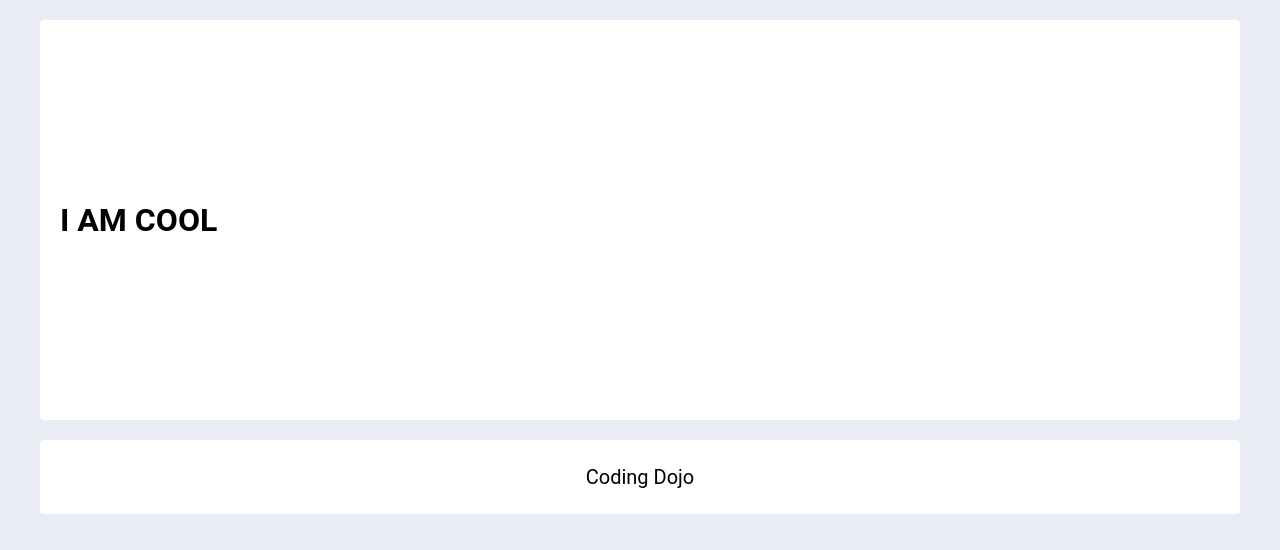
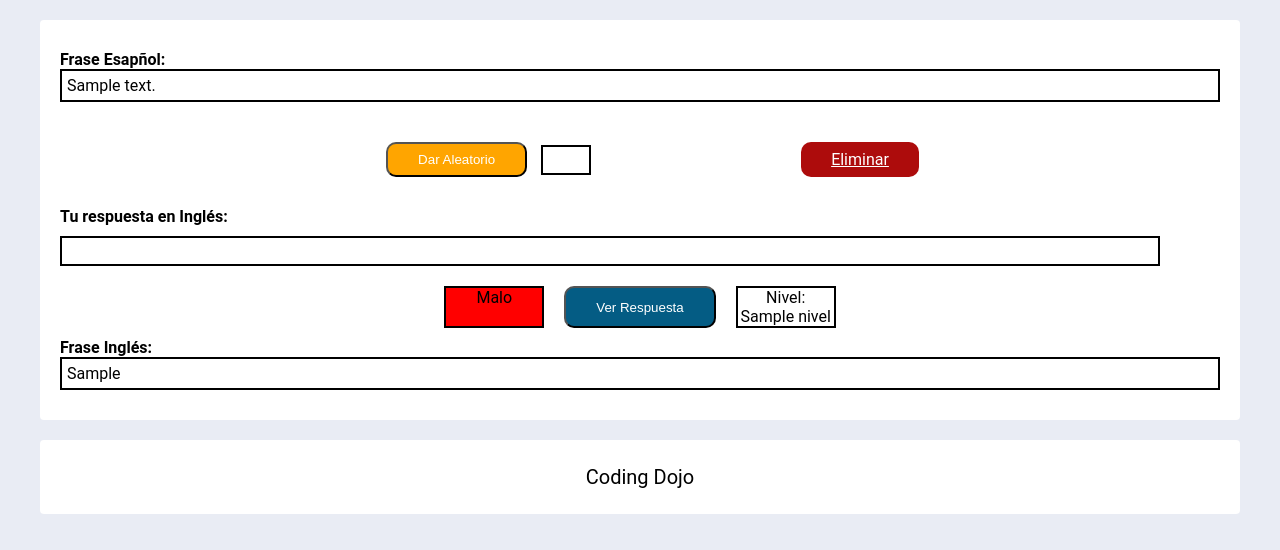
Before and after one commit to jcampillay8/rebase-2, a Django app: template apps/rebase_app/templates/rebase/phrase2.html in a window 1280 px wide. Shown: the part 250-800 px from the top of the page. Run offline with Django 3.2, Linux system fonts and the light colour scheme; the template is opened without the code that fills it: most values are stand-ins (such as "Sample title", 1, 10 or a date in 2020).

Commit message:
Ventana Estudio terminada asoectos más importantes, faltan detalles

```diff
--- a/apps/rebase_app/templates/rebase/phrase.html
+++ b/apps/rebase_app/templates/rebase/phrase.html
@@ -26,6 +26,7 @@
             <input type="text" name='answer_sentence' class='answer_sentence'>
             <div class="btn_respuesta_nivel" >
                 <p></p>
+                <input type="hidden" value="{{contador}}" name='contador'>
                 <button type="submit" value='submit' class="btn_answer">Ver Respuesta</button>
                 <p>Nivel: {{ nivel }}</p>
             </div>
--- a/apps/rebase_app/templates/rebase/phrase2.html
+++ b/apps/rebase_app/templates/rebase/phrase2.html
@@ -4,6 +4,42 @@
 {% block title %} Rebase|Home {% endblock %}
 
 {% block content %}
-    <h1>I AM COOL</h1>
+<div class="row2">
+    <div class="row2_1">
+        <h4>Frase Esapñol: </h4>
+        <p>{{text_esp}}</p>
+    </div>
+    <div class="row2_2">
+        <form action="/rebase/phrase" method='POST'>
+            {% csrf_token %}
+            <button type="submit" value='submit' class="btn_translate">Dar Aleatorio</button>
+
+            <input type="number" value="{{contador}}" name='contador' class="contador">
+        </form>
+
+        <a href="delete/{{text.id}}" class="btn-out" style="margin-left: 200px;">Eliminar</a>
+    </div>
+    <div class="row2_3">
+        <form action="/rebase/phrase2" method='POST'>
+        {% csrf_token %}
+        <h4>Tu respuesta en Inglés:</h4>
+        <input type="text" name='answer_sentence' class='answer_sentence'>
+        <div class="btn_respuesta_nivel" >
+            {% if answer == 'correcto' %}
+            <p style="background-color: green;">Bueno</p>
+            {% else %}
+            <p style="background-color: red;">Malo</p>
+            {% endif %}
+            <input type="hidden" value="{{contador}}" name='contador'>
+            <button type="" value='submit' class="btn_answer">Ver Respuesta</button>
+            <p>Nivel: {{ nivel }}</p>
+        </div>
+        </form>
+    </div>
+    <div class="row2_4">
+        <h4>Frase Inglés: </h4>
+        <p>{{ english_sentence }}</p>
+    </div>
+</div>
 
 {% endblock %}
```
Also changed, not shown: apps/rebase_app/views.py (+14 -7 lines).
